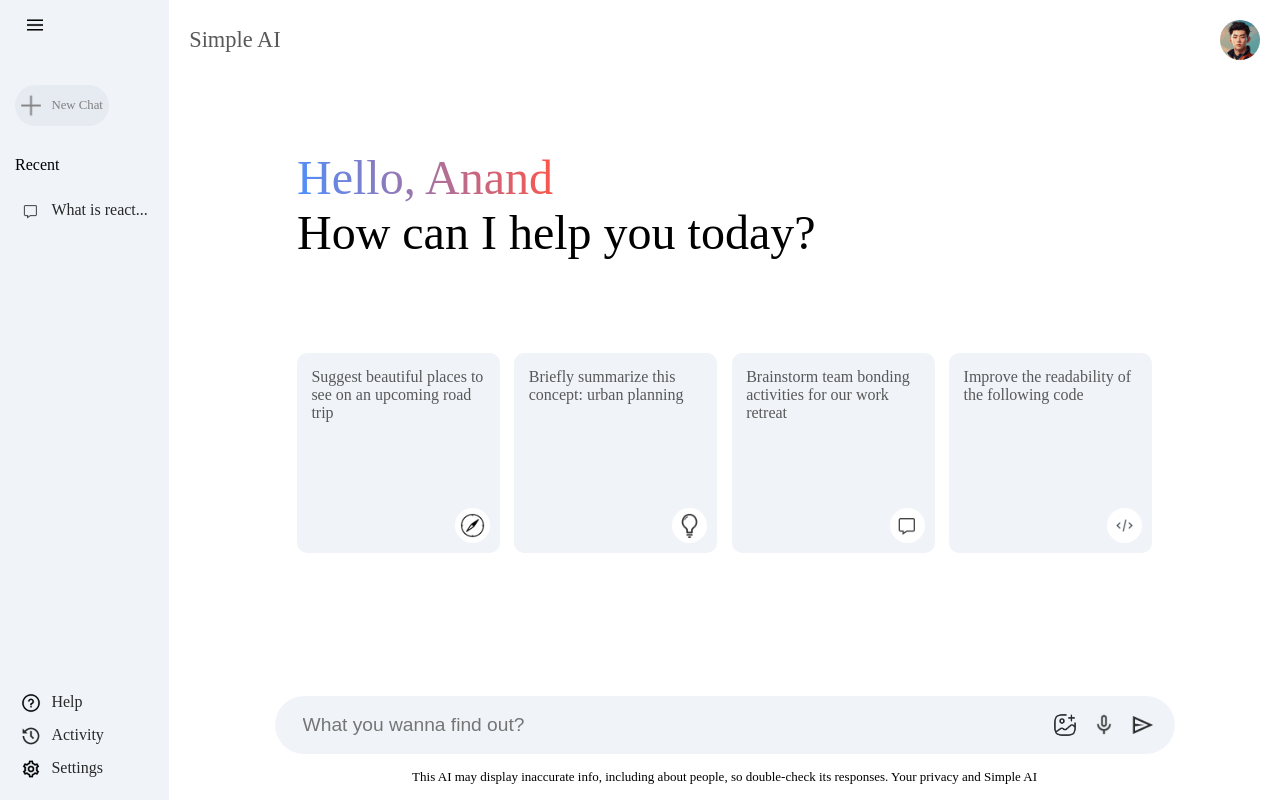
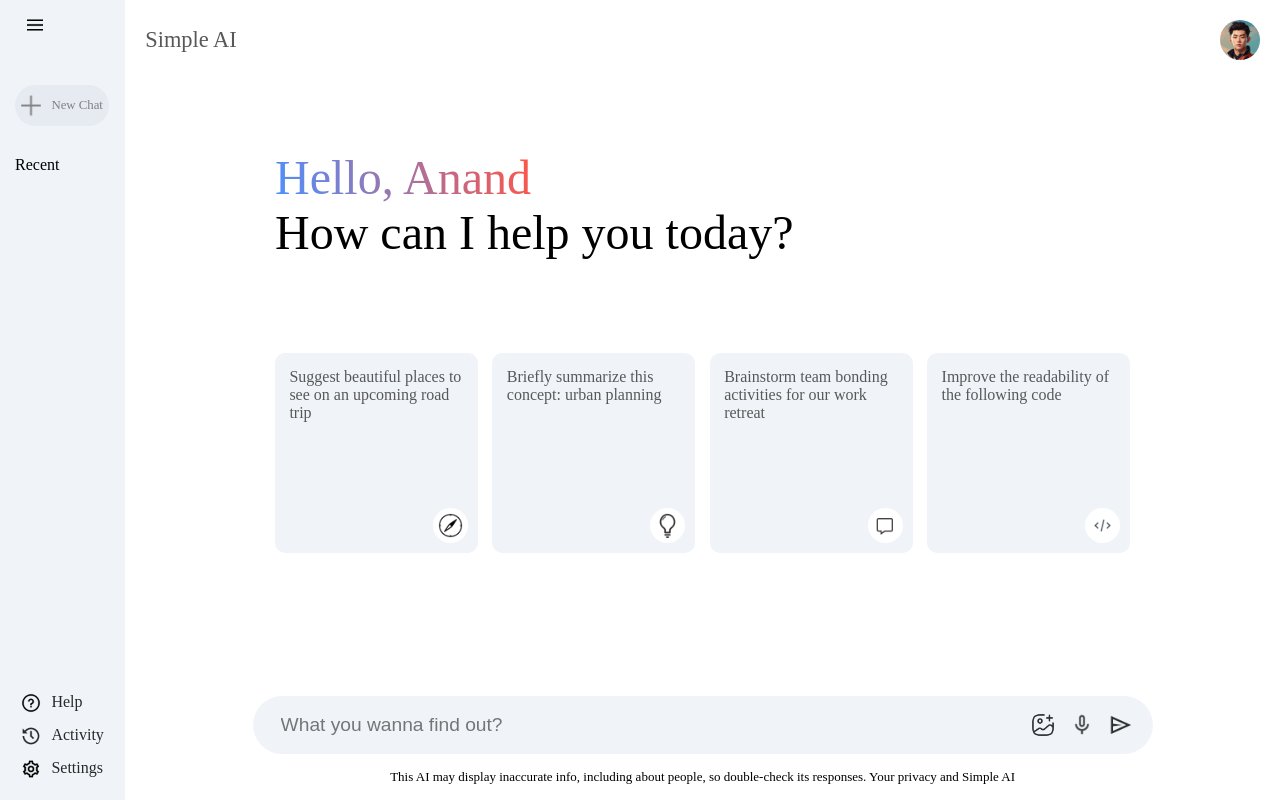
Before and after one commit to Anand-1812/Gemini-Clone, a React (Vite) app: page / in a window 1280 px wide. Both pictures are taken after a click on the picture 35 px from the left and 25 px from the top of the page. Built offline with nearby package versions, Linux system fonts and the light colour scheme.

Commit message:
add the functionality for new chat button

```diff
--- a/src/components/Sidebar/Sidebar.jsx
+++ b/src/components/Sidebar/Sidebar.jsx
@@ -1,26 +1,38 @@
 import './Sidebar.css';
 import { assets } from '../../assets/assets'
-import { useState } from 'react';
+import { useContext, useState } from 'react';
+import { Context } from '../../context/Context';
 
 export const Sidebar = () => {
 
   const [toggleSidebar, setToggleSidebar] = useState(false);
+  const {onSent, prevPrompt, setRecentPrompt, newChat} = useContext(Context);
+
+  const loadPrompt = async (prompt) => {
+    setRecentPrompt(prompt);
+    await onSent(prompt);
+  }
 
   return (
     <div className="sidebar">
       <div className='top'>
         <img onClick={() => setToggleSidebar(prev => !prev)} className='menu' src={assets.menu_icon} ult="" />
-        <div className="new-chat">
+        <div onClick={() => newChat()} className="new-chat">
           <img src={assets.plus_icon} alt="" />
           {toggleSidebar ? <p>New Chat</p> : null}
         </div>
         {toggleSidebar ?
           <div className="recent">
             <p className='recent-title'>Recent</p>
-            <div className="recent-entry">
-              <img src={assets.message_icon} alt="" />
-              <p>What is react...</p>
-            </div>
+            {prevPrompt.map((item, index) => {
+              return (
+                <div onClick={() => loadPrompt(item)} className="recent-entry">
+                  <img src={assets.message_icon} alt="" />
+                  <p>{item.slice(0, 15)
+                  } ...</p>
+                </div>
+              );
+            })}
           </div>
           : null
         }
--- a/src/context/Context.jsx
+++ b/src/context/Context.jsx
@@ -17,14 +17,28 @@
     }, 75*index)
   }
 
+  const newChat = () => {
+    setLoading(false);
+    setShowResult(false);
+  }
+
   const onSent = async (prompt) => {
     setResultData("");
     setLoading(true);
     setShowResult(true);
-    setRecentPrompt(input);
-    const response = await main(input);
+
+    let response;
+    if (prompt !== undefined) {
+      response = await main(prompt);
+      setRecentPrompt(prompt);
+    } else {
+      setPrevPrompt(prev => [...prev, input])
+      setRecentPrompt(input);
+      response = await main(input);
+    }
+
     let responseArray = response.split("**");
-    let newResponse;
+    let newResponse = "";
     // mkaing text bold for the **
     for (let i = 0;i < responseArray.length;i++) {
       if (i === 0 || i % 2 !== 1) {
@@ -59,7 +73,8 @@
     loading,
     resultData,
     input,
-    setInput
+    setInput,
+    newChat
   }
 
   useEffect(() => {
```
